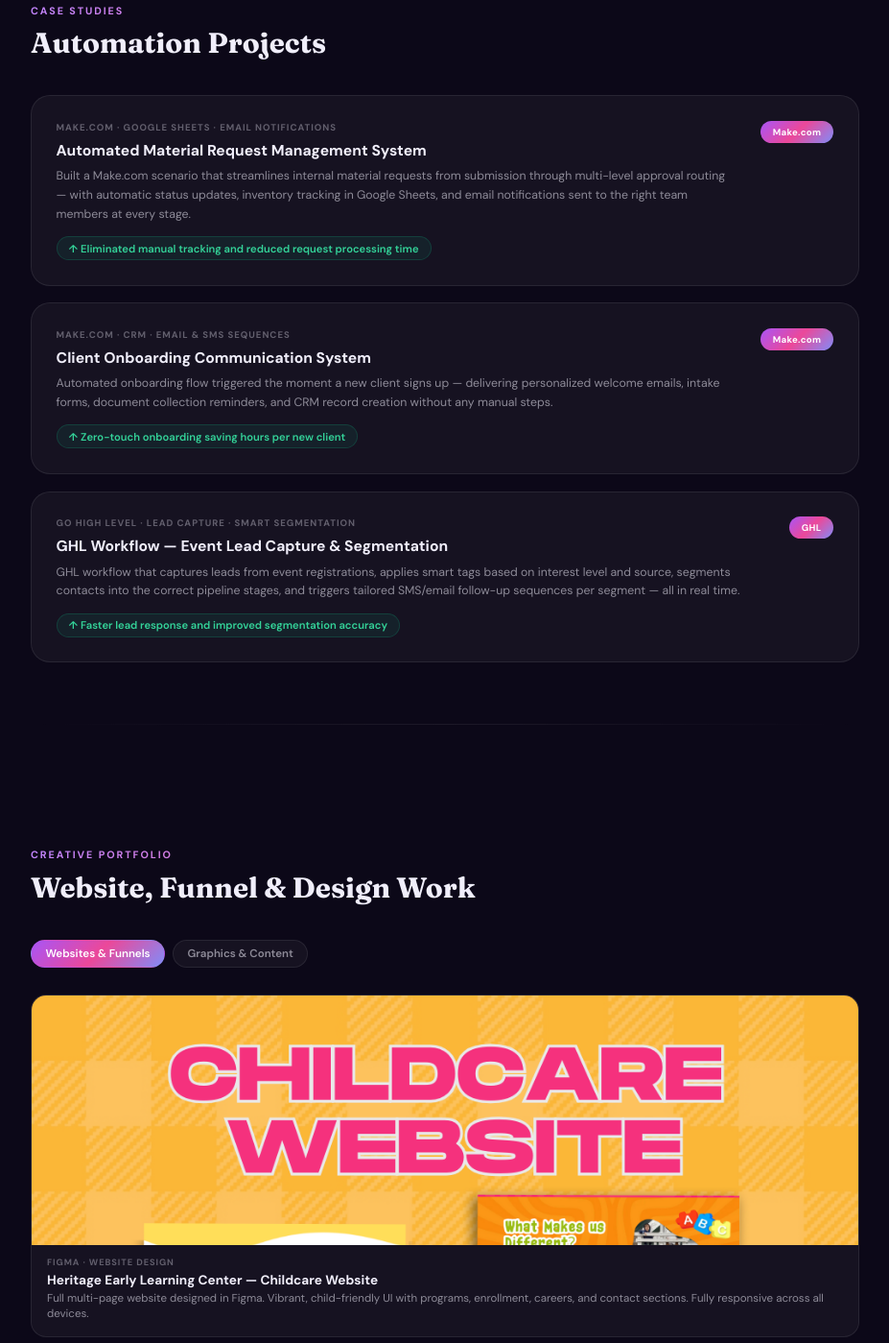
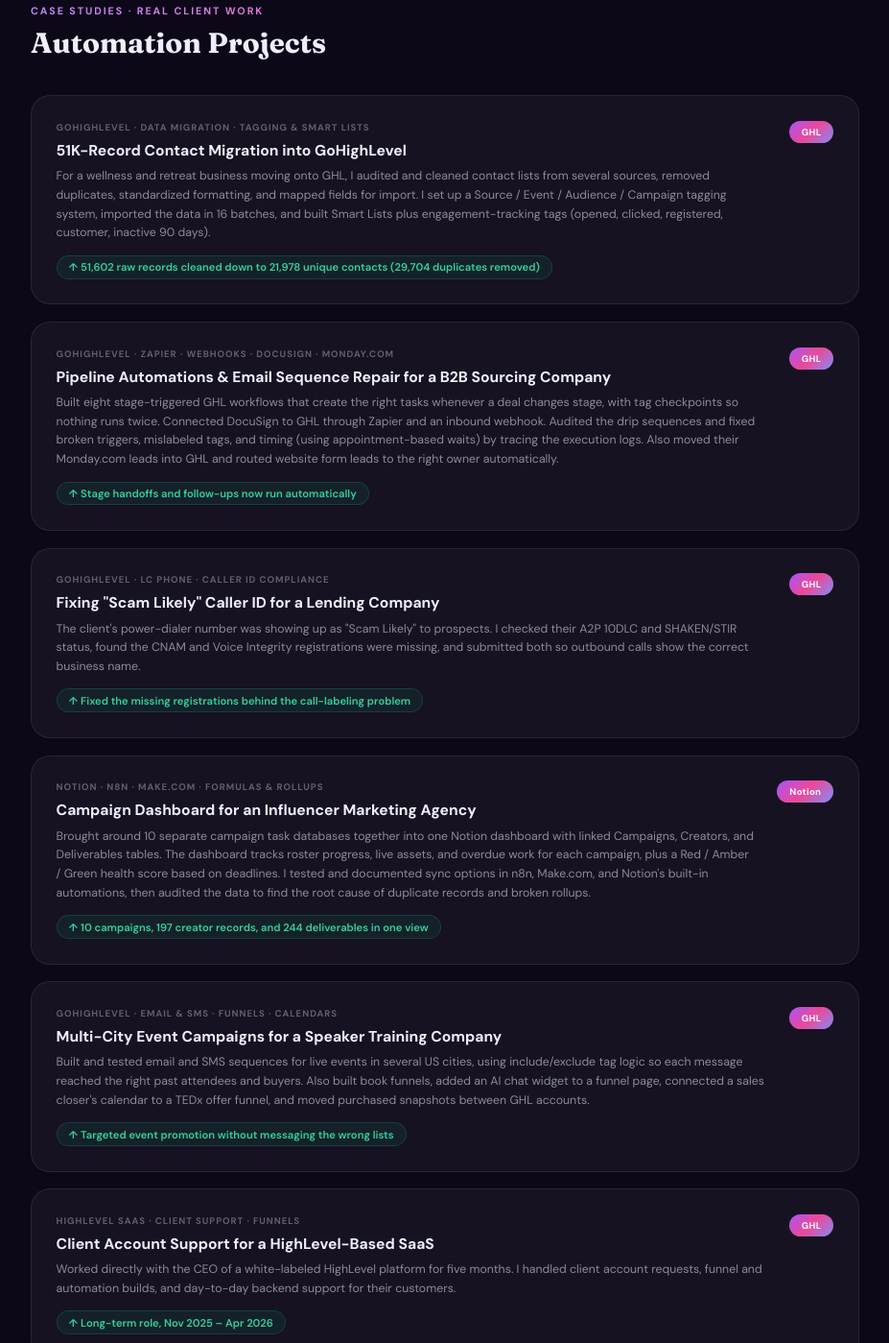
Before and after one commit to urcreativeella-create/Portfolio, a plain HTML site: page index.html in a window 1280 px wide. Shown: the part 2956-4355 px from the top of the page at 96% size, without its empty margins (176-1103 px from the left). Drawn offline with Linux system fonts and the light colour scheme.

Commit message:
Add real client case studies, fix mismatched design images

```diff
--- a/index.html
+++ b/index.html
@@ -359,9 +359,63 @@ footer{padding:1.75rem 0;text-align:center;font-size:.68rem;color:var(--muted2);
 
 <!-- PROJECTS -->
 <div class="sec" id="projects">
-  <p class="ey">Case Studies</p>
+  <p class="ey">Case Studies · Real Client Work</p>
   <h2 class="sh">Automation Projects</h2>
   <div class="proj-list">
+    <div class="proj">
+      <div>
+        <div class="proj-ey">GoHighLevel · Data Migration · Tagging & Smart Lists</div>
+        <div class="proj-name">51K-Record Contact Migration into GoHighLevel</div>
+        <div class="proj-desc">For a wellness and retreat business moving onto GHL, I audited and cleaned contact lists from several sources, removed duplicates, standardized formatting, and mapped fields for import. I set up a Source / Event / Audience / Campaign tagging system, imported the data in 16 batches, and built Smart Lists plus engagement-tracking tags (opened, clicked, registered, customer, inactive 90 days).</div>
+        <span class="proj-res">↑ 51,602 raw records cleaned down to 21,978 unique contacts (29,704 duplicates removed)</span>
+      </div>
+      <div class="proj-badge">GHL</div>
+    </div>
+    <div class="proj">
+      <div>
+        <div class="proj-ey">GoHighLevel · Zapier · Webhooks · DocuSign · Monday.com</div>
+        <div class="proj-name">Pipeline Automations & Email Sequence Repair for a B2B Sourcing Company</div>
+        <div class="proj-desc">Built eight stage-triggered GHL workflows that create the right tasks whenever a deal changes stage, with tag checkpoints so nothing runs twice. Connected DocuSign to GHL through Zapier and an inbound webhook. Audited the drip sequences and fixed broken triggers, mislabeled tags, and timing (using appointment-based waits) by tracing the execution logs. Also moved their Monday.com leads into GHL and routed website form leads to the right owner automatically.</div>
+        <span class="proj-res">↑ Stage handoffs and follow-ups now run automatically</span>
+      </div>
+      <div class="proj-badge">GHL</div>
+    </div>
+    <div class="proj">
+      <div>
+        <div class="proj-ey">GoHighLevel · LC Phone · Caller ID Compliance</div>
+        <div class="proj-name">Fixing "Scam Likely" Caller ID for a Lending Company</div>
+        <div class="proj-desc">The client's power-dialer number was showing up as "Scam Likely" to prospects. I checked their A2P 10DLC and SHAKEN/STIR status, found the CNAM and Voice Integrity registrations were missing, and submitted both so outbound calls show the correct business name.</div>
+        <span class="proj-res">↑ Fixed the missing registrations behind the call-labeling problem</span>
+      </div>
+      <div class="proj-badge">GHL</div>
+    </div>
+    <div class="proj">
+      <div>
+        <div class="proj-ey">Notion · n8n · Make.com · Formulas & Rollups</div>
+        <div class="proj-name">Campaign Dashboard for an Influencer Marketing Agency</div>
+        <div class="proj-desc">Brought around 10 separate campaign task databases together into one Notion dashboard with linked Campaigns, Creators, and Deliverables tables. The dashboard tracks roster progress, live assets, and overdue work for each campaign, plus a Red / Amber / Green health score based on deadlines. I tested and documented sync options in n8n, Make.com, and Notion's built-in automations, then audited the data to find the root cause of duplicate records and broken rollups.</div>
+        <span class="proj-res">↑ 10 campaigns, 197 creator records, and 244 deliverables in one view</span>
+      </div>
+      <div class="proj-badge">Notion</div>
+    </div>
+    <div class="proj">
+      <div>
+        <div class="proj-ey">GoHighLevel · Email & SMS · Funnels · Calendars</div>
+        <div class="proj-name">Multi-City Event Campaigns for a Speaker Training Company</div>
+        <div class="proj-desc">Built and tested email and SMS sequences for live events in several US cities, using include/exclude tag logic so each message reached the right past attendees and buyers. Also built book funnels, added an AI chat widget to a funnel page, connected a sales closer's calendar to a TEDx offer funnel, and moved purchased snapshots between GHL accounts.</div>
+        <span class="proj-res">↑ Targeted event promotion without messaging the wrong lists</span>
+      </div>
+      <div class="proj-badge">GHL</div>
+    </div>
+    <div class="proj">
+      <div>
+        <div class="proj-ey">HighLevel SaaS · Client Support · Funnels</div>
+        <div class="proj-name">Client Account Support for a HighLevel-Based SaaS</div>
+        <div class="proj-desc">Worked directly with the CEO of a white-labeled HighLevel platform for five months. I handled client account requests, funnel and automation builds, and day-to-day backend support for their customers.</div>
+        <span class="proj-res">↑ Long-term role, Nov 2025 – Apr 2026</span>
+      </div>
+      <div class="proj-badge">GHL</div>
+    </div>
     <div class="proj">
       <div>
         <div class="proj-ey">Make.com · Google Sheets · Email Notifications</div>
@@ -422,31 +476,15 @@ footer{padding:1.75rem 0;text-align:center;font-size:.68rem;color:var(--muted2);
         </div>
       </div>
       <div class="web-card">
-        <img class="web-img tall" src="client_onboarding_system.png" alt="Corporate Wellness Website">
-        <div class="web-label">
-          <div class="web-cat">Website Design</div>
-          <div class="web-name">Nicole Anne Wellness — Corporate Programs</div>
-          <div class="web-detail">Multi-section wellness website covering program types, corporate services, and booking with purple brand palette.</div>
-        </div>
-      </div>
-    </div>
-    <div class="web-grid">
-      <div class="web-card">
-        <img class="web-img short" src="Yoga Funnel.png" alt="Yoga Retreat Funnel">
+        <img class="web-img tall" src="Yoga Funnel.png" alt="Yoga Retreat Funnel">
         <div class="web-label">
           <div class="web-cat">Funnel · Nicole Anne Yoga</div>
           <div class="web-name">2026 Mini Retreat — Self-Care Sunday</div>
           <div class="web-detail">Sales funnel for a half-day yoga retreat with schedule, experience overview, FAQ, and registration.</div>
         </div>
       </div>
-      <div class="web-card">
-        <img class="web-img short" src="lead_capture_automation.png" alt="Sound and Soul">
-        <div class="web-label">
-          <div class="web-cat">Funnel · Sound & Soul</div>
-          <div class="web-name">Sound & Soul — Virtual Wellness Series</div>
-          <div class="web-detail">Dark-themed virtual event funnel for breathwork, yoga nidra, and sound healing. $10 entry.</div>
-        </div>
-      </div>
+    </div>
+    <div class="web-grid">
       <div class="web-card">
         <img class="web-img short" src="material_request_automation_system.png" alt="Material Request System">
         <div class="web-label">
@@ -473,7 +511,7 @@ footer{padding:1.75rem 0;text-align:center;font-size:.68rem;color:var(--muted2);
       <div class="gcard"><img class="gcard-img h160" src="lead_capture_automation.png" alt="GHL Automation"><div class="gcard-label"><div class="gcard-cat">GHL · Automation</div><div class="gcard-name">Event Lead Capture & Segmentation</div></div></div>
       <div class="gcard"><img class="gcard-img h160" src="material_request_automation_system.png" alt="Make.com Automation"><div class="gcard-label"><div class="gcard-cat">Make.com · Automation</div><div class="gcard-name">Material Request Management System</div></div></div>
       <div class="gcard"><img class="gcard-img h160" src="Childcare Center Website.png" alt="Childcare Website"><div class="gcard-label"><div class="gcard-cat">Figma · Website Design</div><div class="gcard-name">Heritage Early Learning Center Website</div></div></div>
-      <div class="gcard"><img class="gcard-img h160" src="Homepage Funnel for Dental Clinic.png" alt="Dental Funnel"><div class="gcard-label"><div class="gcard-cat">Figma · Funnel Design</div><div class="gcard-name">Splice Dental Clinic Homepage Funnel</div></div></gcard>
+      <div class="gcard"><img class="gcard-img h160" src="Homepage Funnel for Dental Clinic.png" alt="Dental Funnel"><div class="gcard-label"><div class="gcard-cat">Figma · Funnel Design</div><div class="gcard-name">Splice Dental Clinic Homepage Funnel</div></div></div>
     </div>
   </div>
 </div>
@@ -485,6 +523,14 @@ footer{padding:1.75rem 0;text-align:center;font-size:.68rem;color:var(--muted2);
   <p class="ey">Work History</p>
   <h2 class="sh">Experience</h2>
   <div class="exp-list">
+    <div class="exp-item">
+      <div class="exp-date">2025 – Present</div>
+      <div>
+        <div class="exp-role">GoHighLevel & Automation Specialist</div>
+        <div class="exp-co">Upwork · 11 contracts · $10K+ earned</div>
+        <div class="exp-desc">Ongoing GHL work for marketing agencies, a B2B sourcing company, and a HighLevel SaaS: sub-account setup, migrations, pipelines, workflows, email/SMS campaigns, funnels, and phone compliance. Notion and n8n/Make.com builds for an influencer marketing agency.</div>
+      </div>
+    </div>
     <div class="exp-item">
       <div class="exp-date">2024 – Present</div>
       <div>
```
